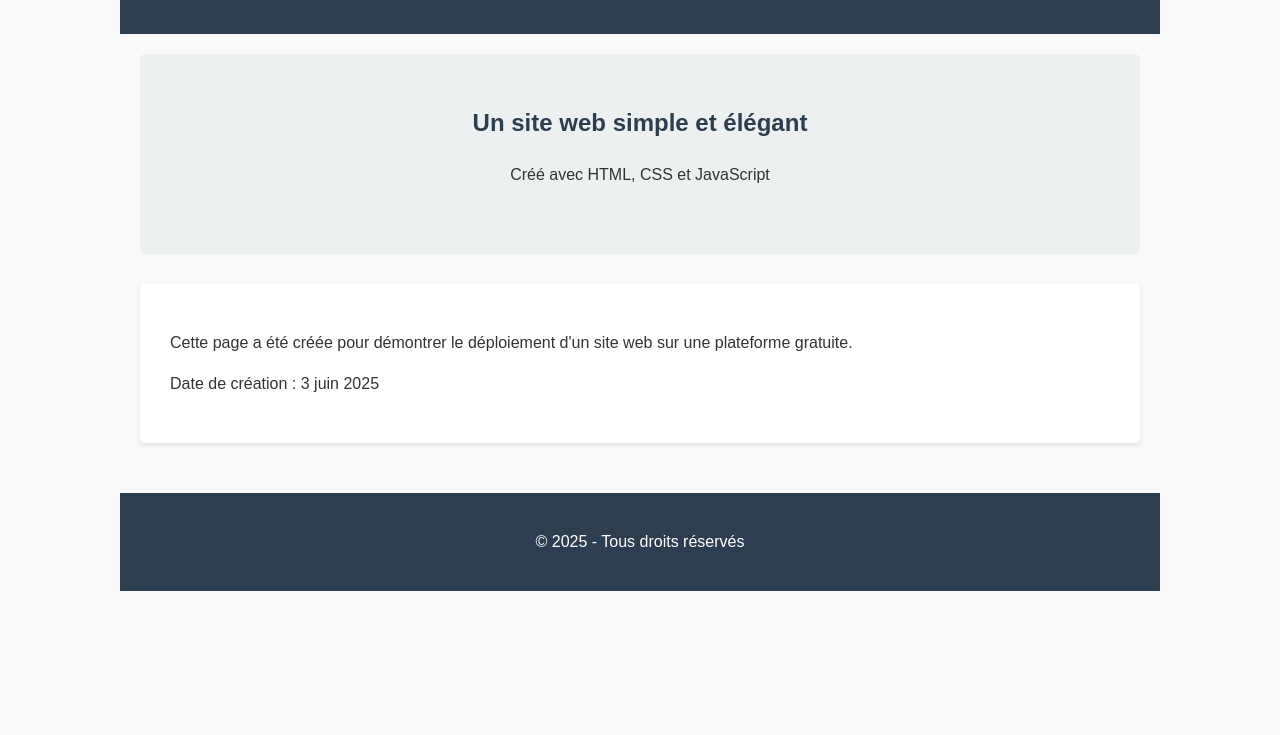
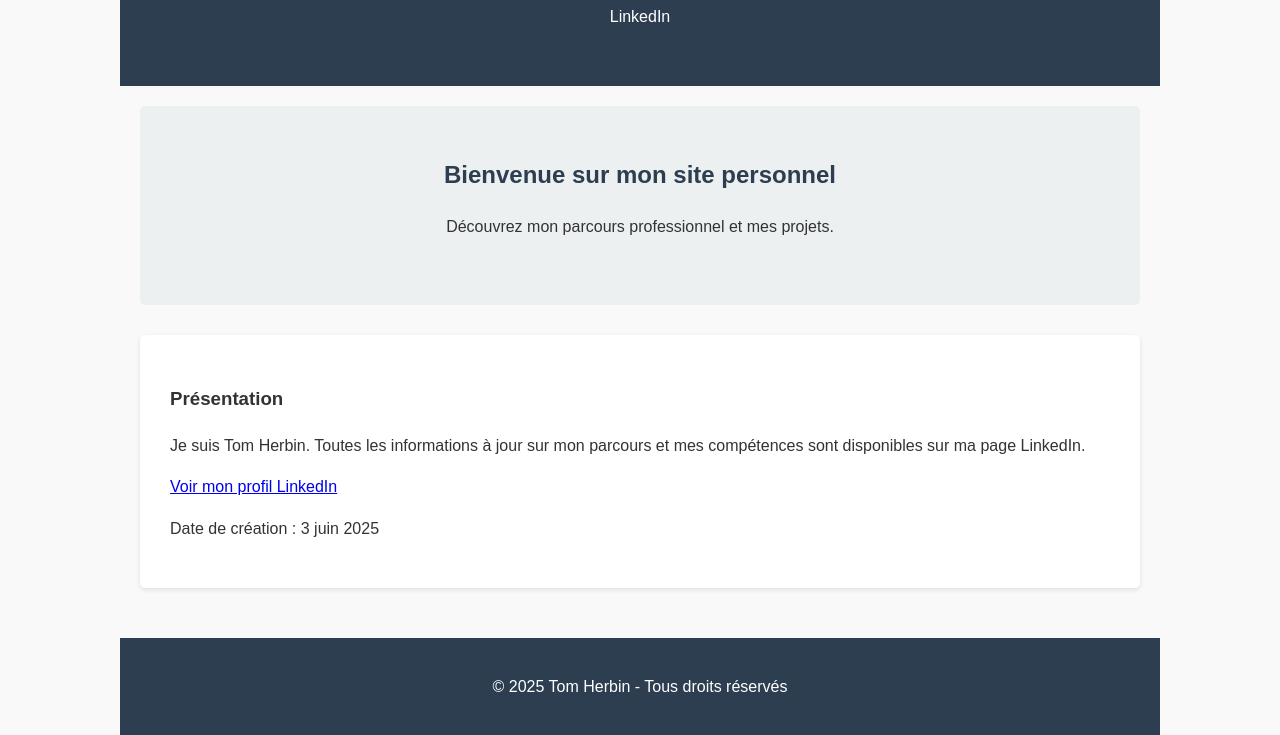
Before and after one commit to tomherbin/codex, a website: page index.html in a window 1280 px wide. Shown: the part 110-845 px from the top of the page. Before the commit the page ends 800 px from the top, so only its background shows below. Drawn offline with Linux system fonts and the light colour scheme.

Commit message:
Update site with personal branding

```diff
--- a/index.html
+++ b/index.html
@@ -3,28 +3,35 @@
 <head>
     <meta charset="UTF-8">
     <meta name="viewport" content="width=device-width, initial-scale=1.0">
-    <title>Mon Site Codex</title>
+    <title>Tom Herbin - Site personnel</title>
     <link rel="stylesheet" href="styles.css">
 </head>
 <body>
     <header>
-        <h1>Bienvenue sur Codex TEST</h1>
+        <h1>Tom Herbin</h1>
+        <nav>
+            <ul>
+                <li><a href="https://www.linkedin.com/in/tom-herbin/" target="_blank">LinkedIn</a></li>
+            </ul>
+        </nav>
     </header>
 
     <main>
         <section class="hero">
-            <h2>Un site web simple et élégant</h2>
-            <p>Créé avec HTML, CSS et JavaScript</p>
+            <h2>Bienvenue sur mon site personnel</h2>
+            <p>Découvrez mon parcours professionnel et mes projets.</p>
         </section>
 
         <section class="content">
-            <p>Cette page a été créée pour démontrer le déploiement d'un site web sur une plateforme gratuite.</p>
+            <h3>Présentation</h3>
+            <p>Je suis Tom Herbin. Toutes les informations à jour sur mon parcours et mes compétences sont disponibles sur ma page LinkedIn.</p>
+            <p><a href="https://www.linkedin.com/in/tom-herbin/" target="_blank">Voir mon profil LinkedIn</a></p>
             <p>Date de création : 3 juin 2025</p>
         </section>
     </main>
 
     <footer>
-        <p>&copy; 2025 - Tous droits réservés</p>
+        <p>&copy; 2025 Tom Herbin - Tous droits réservés</p>
     </footer>
 
     <script src="script.js"></script>
--- a/styles.css
+++ b/styles.css
@@ -26,6 +26,22 @@ header {
 header h1 {
     margin: 0;
     font-size: 2.5rem;
+}
+
+nav ul {
+    list-style: none;
+    padding: 0;
+    margin-top: 10px;
+}
+
+nav ul li {
+    display: inline-block;
+    margin: 0 10px;
+}
+
+nav ul li a {
+    color: white;
+    text-decoration: none;
 }
 
 /* Hero Section */
```
